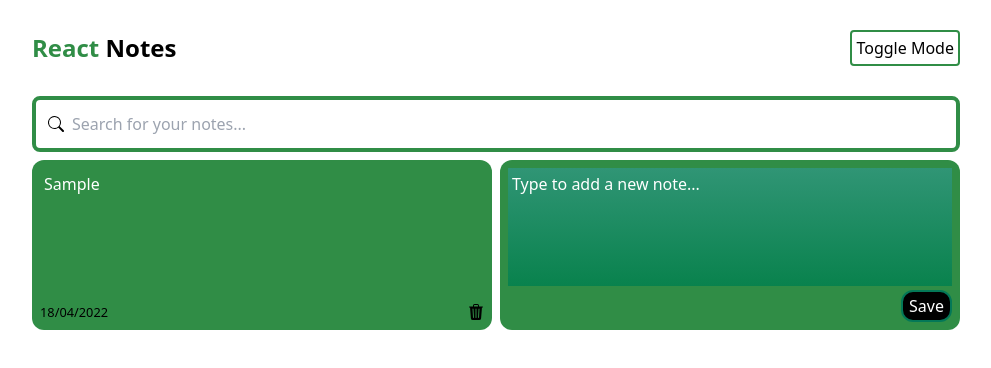
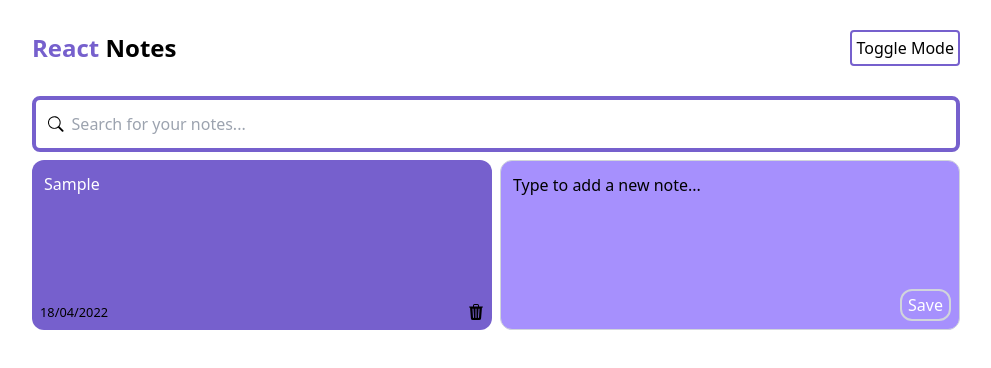
Before and after one commit to TalentDevking/notes-react-vite-app, a React (Vite) app: page / in a window 1280 px wide. Both pictures are taken after typing "Sample" into the empty fields and a click on the button "Save". Shown: the top 368 px of the page, without its empty margins (144-1135 px from the left). Built offline with nearby package versions, Linux system fonts and the light colour scheme.

Commit message:
upd: convert into using functional components

```diff
--- a/src/components/AddCard.jsx
+++ b/src/components/AddCard.jsx
@@ -1,17 +1,10 @@
-import React, { Component } from 'react';
+import React, { useState } from "react";
 
-export default class AddCard extends Component {
-   constructor(props) {
-      super(props);
-      this.state = {
-         textValue: '',
-      };
-   }
-
-   generateRandomKey = l => {
-      let result = '';
+const AddCard = (props) => {
+  const generateRandomKey = (l) => {
+    let result = "";
     let characters =
-         'ABCDEFGHIJKLMNOPQRSTUVWXYZabcdefghijklmnopqrstuvwxyz0123456789';
+      "ABCDEFGHIJKLMNOPQRSTUVWXYZabcdefghijklmnopqrstuvwxyz0123456789";
     for (let i = 0; i < l; i++) {
       let randomCharNum = Math.floor(Math.random() * characters.length);
       result += characters.charAt(randomCharNum);
@@ -19,38 +12,40 @@
     return result;
   };
 
-   handleAddNote = () => {
+  const [textValue, setTextValue] = useState("");
+
+  const handleAddNote = () => {
     const note = {
-         id: this.generateRandomKey(20),
-         text: this.state.textValue,
-         date: new Date().toLocaleDateString('pt-br'),
+      id: generateRandomKey(20),
+      text: textValue,
+      date: new Date().toLocaleDateString("pt-br"),
       isEditing: false,
     };
 
-      if (this.state.textValue.length > 0) {
-         this.props.addNote(note);
-         this.setState({ textValue: '' });
+    if (textValue.length > 0) {
+      props.addNote(note);
+      setTextValue("");
     }
   };
 
-   render() {
   return (
-         <li className="min-h-[170px] bg-main flex gap-1 flex-col p-2 rounded-xl">
+    <li className="min-h-[170px] bg-light flex gap-1 flex-col p-2 rounded-xl border border-gray-300">
       <textarea
-               value={this.state.textValue}
-               onChange={e => this.setState({ textValue: e.target.value })}
-               className="bg-gradient-main placeholder:text-white text-white p-1 resize-none outline-none h-full"
+        value={textValue}
+        onChange={(e) => setTextValue(e.target.value)}
+        className="bg-light placeholder:text-black text-black p-1 resize-none outline-none h-full"
         placeholder="Type to add a new note..."
       ></textarea>
       <div className="flex justify-end">
         <button
-                  onClick={this.handleAddNote}
-                  className="text-white bg-black rounded-xl py-0.5 px-1.5 border-2 border-emerald-700 hover:bg-main"
+          onClick={handleAddNote}
+          className="text-white bg-light rounded-xl py-0.5 px-1.5 border-2 border-gray-300 hover:bg-main"
         >
           Save
         </button>
       </div>
     </li>
   );
-   }
-}
+};
+
+export default AddCard;
--- a/src/components/Cards.jsx
+++ b/src/components/Cards.jsx
@@ -1,86 +1,71 @@
-import React, { Component } from 'react';
-import AddCard from './AddCard';
-import Note from './Note';
-import Edit from './Edit';
+import React, { useState, useEffect } from "react";
+import AddCard from "./AddCard";
+import Note from "./Note";
+import Edit from "./Edit";
 
-export default class Cards extends Component {
-   constructor(props) {
-      super(props);
-      const notes = JSON.parse(localStorage.getItem('notes-data'));
-      this.state = {
-         notes: notes || [],
-         isEditing: false,
-         newTextValue: '',
-         noteId: '',
+const Cards = ({filter}) => {
+  const [notes, setNotes] = useState(
+    JSON.parse(localStorage.getItem("notes-data")) || []
+  );
+  const [isEditing, setIsEditing] = useState(false);
+  const [newTextValue, setNewTextValue] = useState("");
+  const [noteId, setNoteId] = useState("");
+
+  const addNote = (data) => {
+    setNotes((prevNotes) => [data, ...prevNotes]);
   };
-   }
 
-   addNote = data => {
-      this.state.notes.splice(0, 0, data);
-      this.setState({
-         notes: this.state.notes,
+  const removeItem = (noteIndex) => {
+    setNotes((prevNotes) => prevNotes.filter((_, i) => i !== noteIndex));
+  };
+
+  const editItem = (key) => {
+    setIsEditing(true);
+    setNoteId(key);
+    setNewTextValue(notes.find((note) => note.id === key).text);
+  };
+
+  const setText = (text) => {
+    setNotes((prevNotes) => {
+      return prevNotes.map((note) => {
+        if (note.id === noteId) note.text = text;
+        return note;
+      });
     });
   };
 
-   removeItem = noteIndex => {
-      this.state.notes.splice(noteIndex, 1);
-      this.setState({ notes: this.state.notes });
+  const saveLocal = () => {
+    localStorage.setItem("notes-data", JSON.stringify(notes));
   };
 
-   editItem = key => {
-      this.setState({ isEditing: true, noteId: key });
-      this.state.notes.forEach(note => {
-         if (note.id == key) {
-            this.setState({ newTextValue: note.text });
-         }
-      });
+  useEffect(() => {
+    window.addEventListener("beforeunload", saveLocal);
+    return () => {
+      window.removeEventListener("beforeunload", saveLocal);
     };
+  }, [notes]);
 
-   setText = text => {
-      this.state.notes.forEach(note => {
-         if (note.id == this.state.noteId) {
-            note.text = text;
-         }
-      });
-   };
-
-   saveLocal = () => {
-      localStorage.setItem('notes-data', JSON.stringify(this.state.notes));
-   };
-
-   handleIsEditing = isEditing => {
-      this.setState({ isEditing });
-   };
-
-   componentDidMount() {
-      window.addEventListener('beforeunload', this.saveLocal);
-   }
-
-   componentWillUnmount() {
-      window.removeEventListener('beforeunload', this.saveLocal);
-   }
-
-   render() {
   return (
     <ul className="container mx-auto max-w-container px-4 py-2 grid grid-cols-main gap-2">
-            {this.state.isEditing ? (
+      {isEditing ? (
         <Edit
-                  setText={this.setText}
-                  newTextValue={this.state.newTextValue}
-                  handleIsEditing={this.handleIsEditing}
+          setText={setText}
+          newTextValue={newTextValue}
+          handleIsEditing={setIsEditing}
         />
       ) : (
         <>
           <Note
-                     editItem={this.editItem}
-                     notes={this.state.notes}
-                     removeItem={this.removeItem}
-                     filter={this.props.filter}
+            editItem={editItem}
+            notes={notes}
+            removeItem={removeItem}
+            filter={filter}
           />
-                  <AddCard addNote={this.addNote} />
+          <AddCard addNote={addNote} />
         </>
       )}
     </ul>
   );
 }
-}
+
+export default Cards
--- a/src/components/Edit.jsx
+++ b/src/components/Edit.jsx
@@ -1,37 +1,32 @@
-import React, { Component } from 'react';
+import React, { useState } from "react";
 
-export default class Edit extends Component {
-   constructor(props) {
-      super(props);
-      this.state = {
-         newTextValue: this.props.newTextValue,
-      };
-   }
+const Edit = (props) => {
+  const [newTextValue, setNewTextValue] = useState(props.newTextValue);
 
-   handleSubmit = e => {
+  const handleSubmit = (e) => {
     e.preventDefault();
-      this.props.handleIsEditing(false);
-      this.props.setText(this.state.newTextValue);
+    props.handleIsEditing(false);
+    props.setText(newTextValue);
   };
 
-   render() {
   return (
     <li className="min-h-[170px] bg-main flex gap-1 flex-col p-2 rounded-xl">
       <textarea
-               value={this.state.newTextValue}
-               onChange={e => this.setState({ newTextValue: e.target.value })}
+        value={newTextValue}
+        onChange={(e) => setNewTextValue(e.target.value)}
         className="bg-main placeholder:text-white text-white p-1 resize-none outline-none h-full"
         placeholder="Type something..."
       ></textarea>
-            <form className="flex justify-center" onSubmit={this.handleSubmit}>
+      <form className="flex justify-center" onSubmit={handleSubmit}>
         <button
           type="submit"
-                  className="text-black hover:bg-main hover:text-white py-1 px-2 bg-white border-black border-2 rounded-xl"
+          className="text-black hover:bg-main hover:text-white py-1 px-2 bg-white border-gray-300 border-2 rounded-xl"
         >
           Save Item
         </button>
       </form>
     </li>
   );
-   }
-}
+};
+
+export default Edit
--- a/src/components/Note.jsx
+++ b/src/components/Note.jsx
@@ -1,29 +1,27 @@
-import React from 'react';
+import React from "react";
 
-export default props => {
-   let notesDiv = [];
-   let regex = new RegExp(props.filter, 'gi');
-   let filtered = props.notes.filter(note => regex.test(note.text));
+const Note = ({ notes, filter, editItem, removeItem }) => {
+  const regex = new RegExp(filter, "gi");
+  const filtered = notes.filter((note) => regex.test(note.text));
 
-   filtered.forEach((note, noteIndex) => {
-      notesDiv.push(
+  return filtered.map((note, noteIndex) => (
     <li
-            onDoubleClick={() => {
-               props.editItem(note.id);
+      onClick={() => {
+        editItem(note.id);
       }}
       key={note.id}
-            className="min-h-[170px] bg-main flex gap-1 flex-col p-2 rounded-xl"
+      className="min-h-[170px] bg-main flex gap-1 flex-col p-2 rounded-xl hover:cursor-pointer"
     >
-            <textarea
-               value={note.text}
-               className="bg-main placeholder:text-white text-white p-1 resize-none outline-none h-full"
-               placeholder="Type something..."
-               disabled={true}
-            ></textarea>
+      <div className="bg-main placeholder:text-white text-white p-1 resize-none outline-none h-full">
+        {note.text}
+      </div>
       <div className="flex justify-between align-center">
         <small>{note.date}</small>
         <div className="flex gap-4">
-                  <button onClick={() => props.removeItem(noteIndex)}>
+          <button onClick={(ev) => {
+            removeItem(noteIndex)
+            ev.stopPropagation()
+          }}>
             <svg
               xmlns="http://www.w3.org/2000/svg"
               width="16"
@@ -38,8 +36,7 @@
         </div>
       </div>
     </li>
-      );
-   });
+  ));
+};
 
-   return notesDiv;
-};
+export default Note;
--- a/src/pages/Home/App.jsx
+++ b/src/pages/Home/App.jsx
@@ -1,47 +1,48 @@
-import React, { Component } from 'react';
-import Header from '../../components/Header';
-import Cards from '../../components/Cards';
+import React, { useState, useEffect } from "react";
+import Header from "../../components/Header";
+import Cards from "../../components/Cards";
 
-export default class App extends Component {
-   constructor(props) {
-      super(props);
-      this.state = {
-         filterValue: '',
-         darkMode: localStorage.getItem('dark-mode') == 'true' ? true : false,
+const App = () => {
+  const [filterValue, setFilterValue] = useState("");
+  const [darkMode, setDarkMode] = useState(
+    localStorage.getItem("dark-mode") == "true"
+  );
+
+  const handleDarkMode = () => {
+    const root = document.documentElement;
+    const isDarkMode = darkMode;
+    if (isDarkMode) {
+      root.classList.remove("dark");
+    } else {
+      root.classList.add("dark");
+    }
+    setDarkMode(!isDarkMode);
   };
+
+  const handleFilterChange = (e) => {
+    setFilterValue(e.target.value);
+  };
+
+  const saveLocal = () => {
+    localStorage.setItem("dark-mode", JSON.stringify(darkMode));
+  };
+
+  useEffect(() => {
+    window.addEventListener("beforeunload", saveLocal);
+    if (localStorage.getItem("dark-mode") == "true") {
+      document.documentElement.classList.add("dark");
+    } else {
+      document.documentElement.classList.remove("dark");
     }
 
-   handleDarkMode = () => {
-      const root = document.documentElement;
-      const isDarkMode = this.state.darkMode;
-      isDarkMode ? root.classList.remove('dark') : root.classList.add('dark');
-      this.setState({ darkMode: !isDarkMode });
+    return () => {
+      window.removeEventListener("beforeunload", saveLocal);
     };
+  }, []);
 
-   handleFilterChange = e => {
-      this.setState({ filterValue: e.target.value });
-   };
-
-   saveLocal = () => {
-      localStorage.setItem('dark-mode', JSON.stringify(this.state.darkMode));
-   };
-
-   componentDidMount() {
-      window.addEventListener('beforeunload', this.saveLocal);
-      const root = document.documentElement;
-      localStorage.getItem('dark-mode') == 'true'
-         ? root.classList.add('dark')
-         : root.classList.remove('dark');
-   }
-
-   componentWillUnmount() {
-      window.removeEventListener('beforeunload', this.saveLocal);
-   }
-
-   render() {
   return (
     <>
-            <Header handleDarkMode={this.handleDarkMode} />
+      <Header handleDarkMode={handleDarkMode} />
       <div className="container mx-auto max-w-container px-4">
         <form className="flex gap-2 items-center border-4 rounded-lg border-main p-3 dark:bg-white">
           <svg
@@ -55,19 +56,17 @@
             <path d="M11.742 10.344a6.5 6.5 0 1 0-1.397 1.398h-.001c.03.04.062.078.098.115l3.85 3.85a1 1 0 0 0 1.415-1.414l-3.85-3.85a1.007 1.007 0 0 0-.115-.1zM12 6.5a5.5 5.5 0 1 1-11 0 5.5 5.5 0 0 1 11 0z" />
           </svg>
           <input
-                     value={this.state.filterValue}
-                     onChange={this.handleFilterChange}
-                     className="outline-0 dark:bg-white"
+            value={filterValue}
+            onChange={handleFilterChange}
+            className="outline-0 dark:bg-white w-full"
             type="text"
             placeholder="Search for your notes..."
           />
         </form>
       </div>
-            <Cards
-               darkMode={this.state.darkMode}
-               filter={this.state.filterValue}
-            />
+      <Cards darkMode={darkMode} filter={filterValue} />
     </>
   );
-   }
-}
+};
+
+export default App;
--- a/src/styles/index.css
+++ b/src/styles/index.css
@@ -13,7 +13,7 @@
 
 ::-webkit-scrollbar-thumb {
    border-radius: 30px;
-   background: white;
+   background: rgb(240, 240, 240);
 }
 
 .dark body {
--- a/tailwind.config.js
+++ b/tailwind.config.js
@@ -38,7 +38,8 @@
          fuchsia: colors.fuchsia,
          pink: colors.pink,
          rose: colors.rose,
-         main: '#308d46',
+         main: '#7660cd',
+         light: '#A690Fd',
       }),
       columns: {
          auto: 'auto',
```
Also changed, not shown: src/components/Header.jsx (+6 -2 lines). Lines whose indentation alone changed are shown as unchanged.
